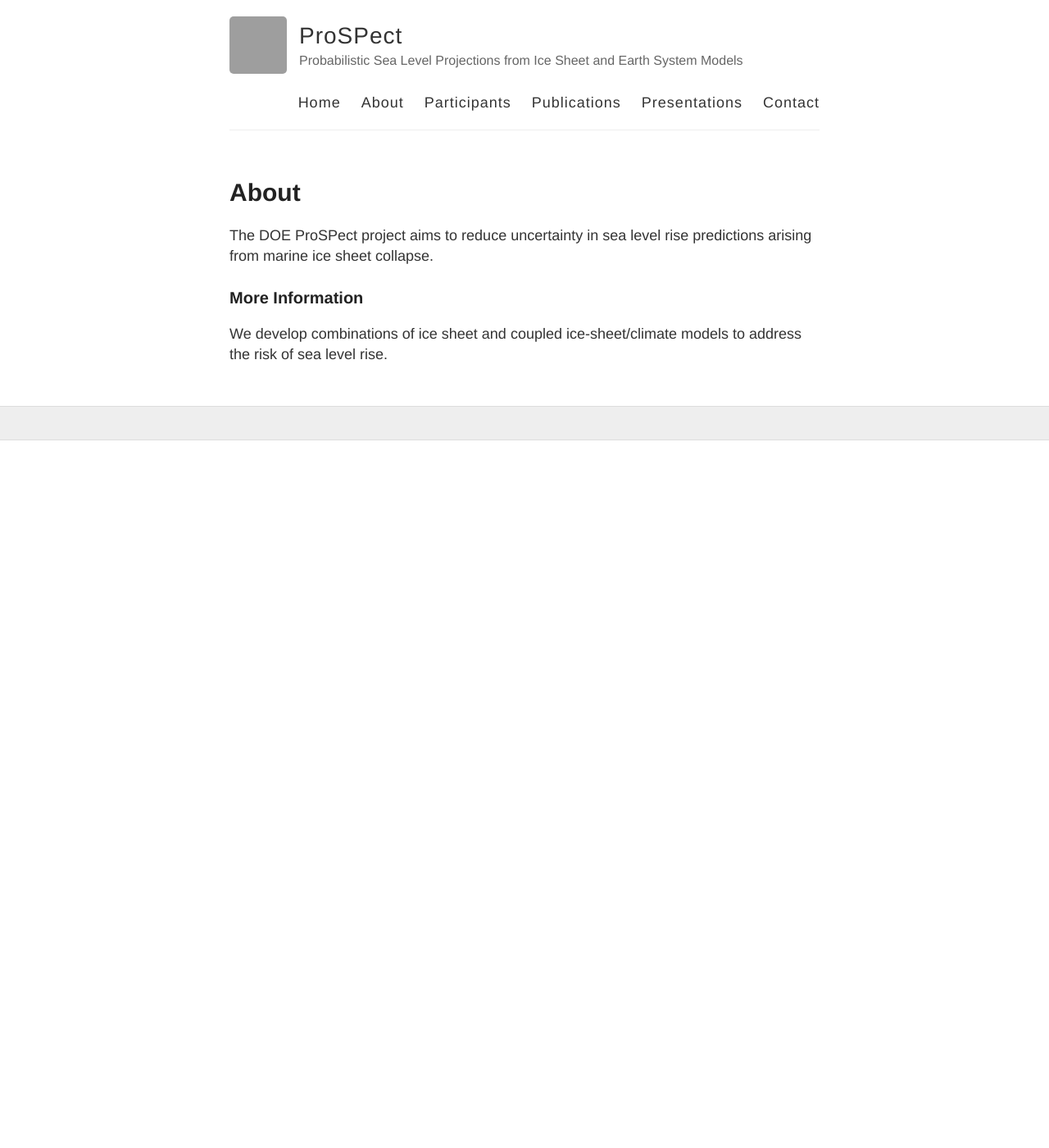
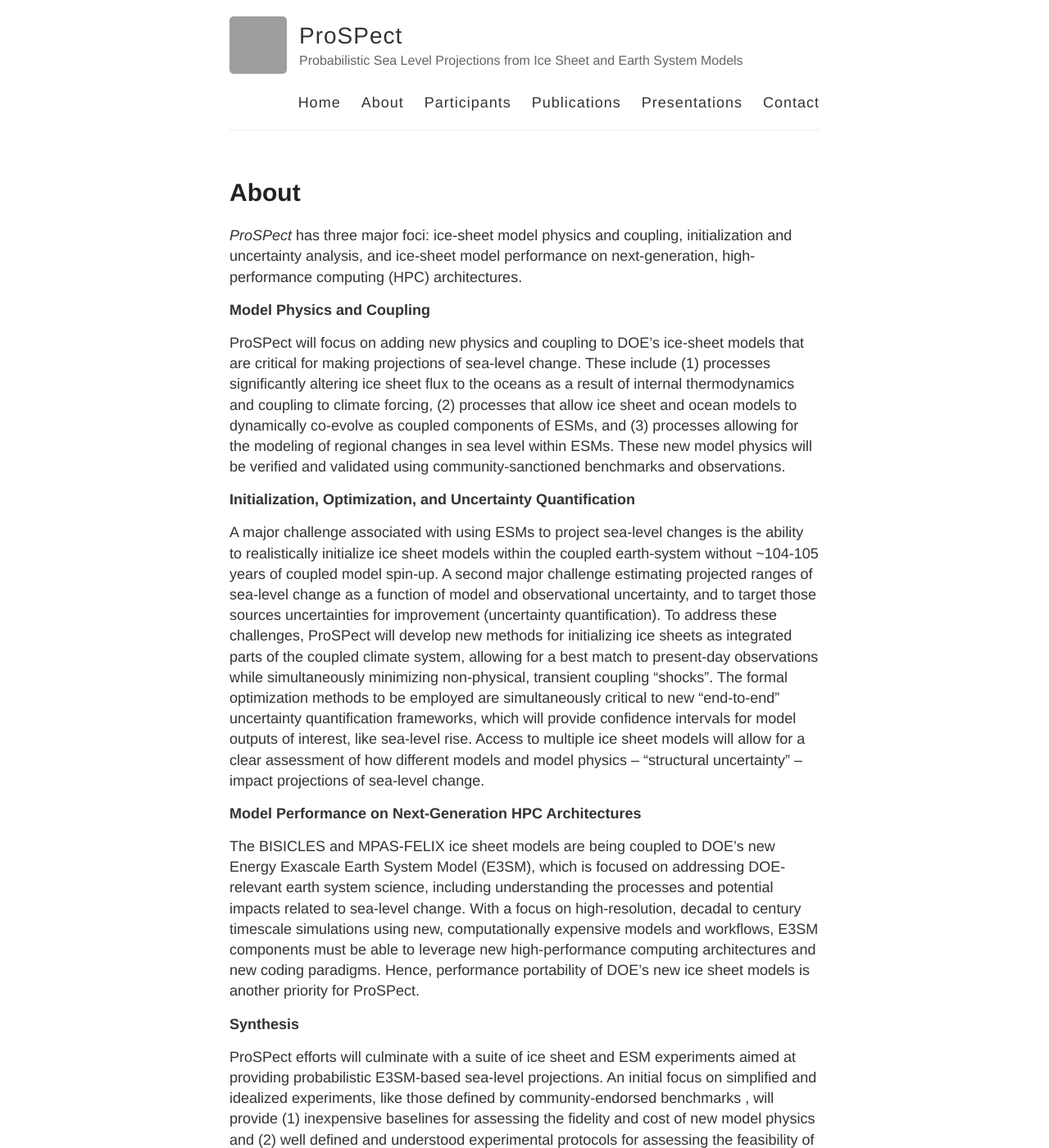
Before and after one commit to SLE-E3SM/SLE-E3SM.github.io, a Jekyll site: the page built from about.md, in a window 1280 px wide and 1400 px high. Shown: the whole window at 82% size. Built offline with Jekyll 4.4.1, drawn with Linux system fonts in a browser that asks for light colours; some of the changed text lies outside the part shown; grey boxes are pictures that could not be loaded.

Commit message:
Update about.md

```diff
--- a/about.md
+++ b/about.md
@@ -4,8 +4,21 @@ title: About
 permalink: /about/
 ---
 
-The DOE ProSPect project aims to reduce uncertainty in sea level rise predictions arising from marine ice sheet collapse.
+*ProSPect* has three major foci: ice-sheet model physics and coupling, initialization and uncertainty analysis, and ice-sheet model performance on next-generation, high-performance computing (HPC) architectures.
 
-### More Information
+**Model Physics and Coupling**
 
-We develop combinations of ice sheet and coupled ice-sheet/climate models to address the risk of sea level rise.
+ProSPect will focus on adding new physics and coupling to DOE’s ice-sheet models that are critical for making projections of sea-level change. These include (1) processes significantly altering ice sheet flux to the oceans as a result of internal thermodynamics and coupling to climate forcing, (2) processes that allow ice sheet and ocean models to dynamically co-evolve as coupled components of ESMs, and (3) processes allowing for the modeling of regional changes in sea level within ESMs. These new model physics will be verified and validated using community-sanctioned benchmarks and observations.
+
+
+**Initialization, Optimization, and Uncertainty Quantification**
+
+A major challenge associated with using ESMs to project sea-level changes is the ability to realistically initialize ice sheet models within the coupled earth-system without ~104-105 years of coupled model spin-up. A second major challenge estimating projected ranges of sea-level change as a function of model and observational uncertainty, and to target those sources uncertainties for improvement (uncertainty quantification). To address these challenges, ProSPect will develop new methods for initializing ice sheets as integrated parts of the coupled climate system, allowing for a best match to present-day observations while simultaneously minimizing non-physical, transient coupling “shocks”. The formal optimization methods to be employed are simultaneously critical to new “end-to-end” uncertainty quantification frameworks, which will provide confidence intervals for model outputs of interest, like sea-level rise. Access to multiple ice sheet models will allow for a clear assessment of how different models and model physics – “structural uncertainty” – impact projections of sea-level change.
+
+**Model Performance on Next-Generation HPC Architectures**
+
+The BISICLES and MPAS-FELIX ice sheet models are being coupled to DOE’s new Energy Exascale Earth System Model (E3SM), which is focused on addressing DOE-relevant earth system science, including understanding the processes and potential impacts related to sea-level change. With a focus on high-resolution, decadal to century timescale simulations using new, computationally expensive models and workflows, E3SM components must be able to leverage new high-performance computing architectures and new coding paradigms. Hence, performance portability of DOE’s new ice sheet models is another priority for ProSPect.
+
+**Synthesis**
+
+ProSPect efforts will culminate with a suite of ice sheet and ESM experiments aimed at providing probabilistic E3SM-based sea-level projections. An initial focus on simplified and idealized experiments, like those defined by community-endorsed benchmarks , will provide (1) inexpensive baselines for assessing the fidelity and cost of new model physics and (2) well defined and understood experimental protocols for assessing the feasibility of new optimization and uncertainty quantification strategies. Similar assessments will then be conducted using large-scale, standardized, benchmark experiments for Greenland and Antarctica . Finally, when we have confidence in our models and new methods, we will apply them to an ensemble of future sea-level projection experiments, including both uncoupled and coupled simulations forced by E3SM climate (Figure 3). These will include hindcasting simulations over the 1960-2010 time period (for use in model validation) and projections with uncertainty estimates for the 2010-2100 time period.
```
